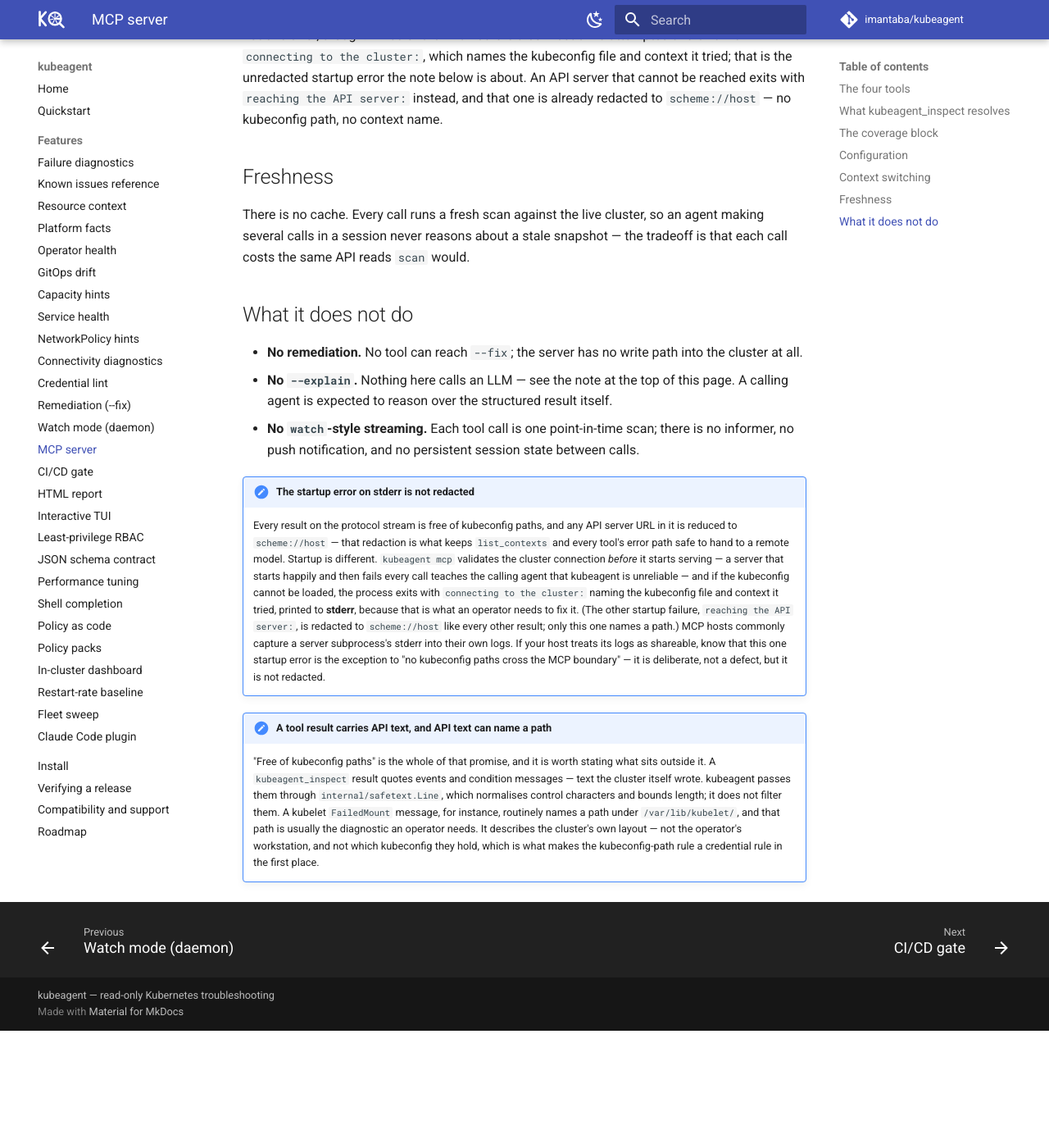
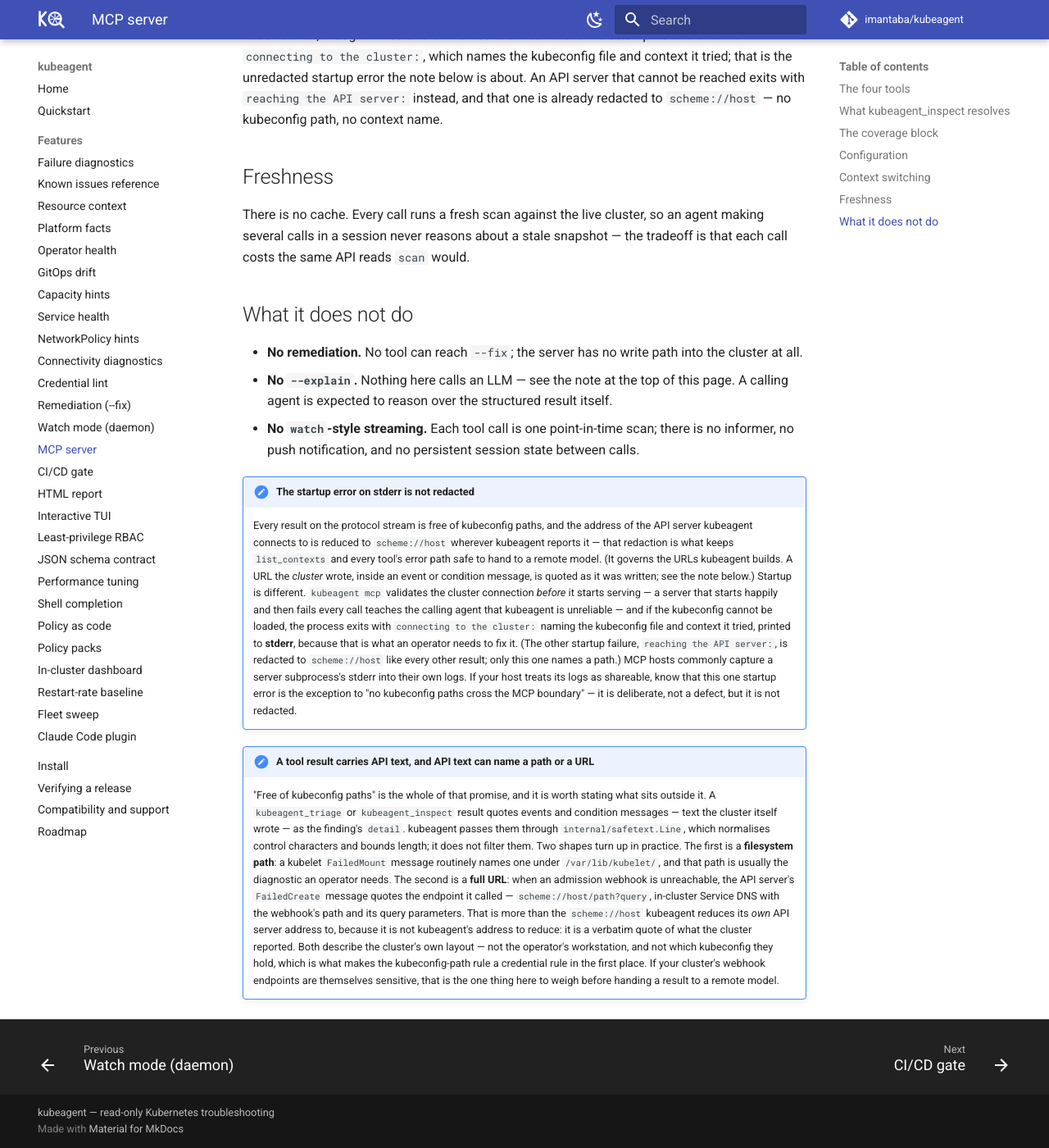
Before and after one commit to imantaba/kubeagent, an MkDocs documentation site: the page built from website/docs/features/mcp.md, in a window 1280 px wide and 1400 px high, scrolled down 4608 px. Shown: the whole window at 82% size. Built offline with MkDocs 1.6.1 and Material for MkDocs 9.7.7, drawn with Linux system fonts in a browser that asks for light colours; comment, search, counter and statistics services are not loaded; before the commit the page ends 5865 px from its top, so only the background shows below that.

Commit message:
docs(mcp): say which URL the scheme://host reduction covers
The admonition on the MCP page claimed that "any API server URL" on the
protocol stream is reduced to `scheme://host`. A tool result can carry a
full URL with path and query, and the promise as written said it cannot.

A finding's evidence is folded into an MCP tool result's `detail`
(internal/mcp/view.go:46-47), and evidence is API text quoted verbatim
after `internal/safetext.Line`. When an admission webhook is unreachable
the API server's FailedCreate message quotes the endpoint it called,
including the webhook's path and query parameters, and that reaches a
tool result unchanged.

The reduction is real, but it governs the API server address kubeagent
itself reports — `list_contexts`, the `reaching the API server:` startup
error — not a URL the cluster wrote. Two edits say so: the first
admonition names which URL it covers, and the second, which already
recorded that API text can name a kubelet path, now names the URL shape
too and points out that a cluster whose webhook endpoints are themselves
sensitive should weigh that before forwarding a result.

CLAUDE.md records the same promise, so it is narrowed there as well.

Behaviour is unchanged: no sanitizer moves, no field is dropped, and no
schemaVersion moves. This narrows a claim rather than closing a gap.

Found by the diagnostics-validation campaign, observation R34.

Signed-off-by: imantaba <itn.taba@gmail.com>

```diff
--- a/website/docs/features/mcp.md
+++ b/website/docs/features/mcp.md
@@ -230,10 +230,13 @@ would.
   state between calls.
 
 !!! note "The startup error on stderr is not redacted"
-    Every result on the protocol stream is free of kubeconfig paths, and any
-    API server URL in it is reduced to `scheme://host` — that redaction is
-    what keeps `list_contexts` and every tool's error path safe to hand to a
-    remote model. Startup is different. `kubeagent mcp` validates the
+    Every result on the protocol stream is free of kubeconfig paths, and the
+    address of the API server kubeagent connects to is reduced to
+    `scheme://host` wherever kubeagent reports it — that redaction is what
+    keeps `list_contexts` and every tool's error path safe to hand to a
+    remote model. (It governs the URLs kubeagent builds. A URL the *cluster*
+    wrote, inside an event or condition message, is quoted as it was written;
+    see the note below.) Startup is different. `kubeagent mcp` validates the
     cluster connection *before* it starts serving — a server that starts
     happily and then fails every call teaches the calling agent that
     kubeagent is unreliable — and if the kubeconfig cannot be loaded, the
@@ -247,14 +250,24 @@ would.
     startup error is the exception to "no kubeconfig paths cross the MCP
     boundary" — it is deliberate, not a defect, but it is not redacted.
 
-!!! note "A tool result carries API text, and API text can name a path"
+!!! note "A tool result carries API text, and API text can name a path or a URL"
     "Free of kubeconfig paths" is the whole of that promise, and it is worth
-    stating what sits outside it. A `kubeagent_inspect` result quotes events
-    and condition messages — text the cluster itself wrote. kubeagent passes
-    them through `internal/safetext.Line`, which normalises control
-    characters and bounds length; it does not filter them. A kubelet
-    `FailedMount` message, for instance, routinely names a path under
-    `/var/lib/kubelet/`, and that path is usually the diagnostic an operator
-    needs. It describes the cluster's own layout — not the operator's
-    workstation, and not which kubeconfig they hold, which is what makes the
-    kubeconfig-path rule a credential rule in the first place.
+    stating what sits outside it. A `kubeagent_triage` or `kubeagent_inspect`
+    result quotes events and condition messages — text the cluster itself
+    wrote — as the finding's `detail`. kubeagent passes them through
+    `internal/safetext.Line`, which normalises control characters and bounds
+    length; it does not filter them. Two shapes turn up in practice. The
+    first is a **filesystem path**: a kubelet `FailedMount` message routinely
+    names one under `/var/lib/kubelet/`, and that path is usually the
+    diagnostic an operator needs. The second is a **full URL**: when an
+    admission webhook is unreachable, the API server's `FailedCreate` message
+    quotes the endpoint it called — `scheme://host/path?query`, in-cluster
+    Service DNS with the webhook's path and its query parameters. That is
+    more than the `scheme://host` kubeagent reduces its *own* API server
+    address to, because it is not kubeagent's address to reduce: it is a
+    verbatim quote of what the cluster reported.
+    Both describe the cluster's own layout — not the operator's workstation,
+    and not which kubeconfig they hold, which is what makes the
+    kubeconfig-path rule a credential rule in the first place. If your
+    cluster's webhook endpoints are themselves sensitive, that is the one
+    thing here to weigh before handing a result to a remote model.
```
Also changed, not shown: CLAUDE.md (+7 -4 lines).
